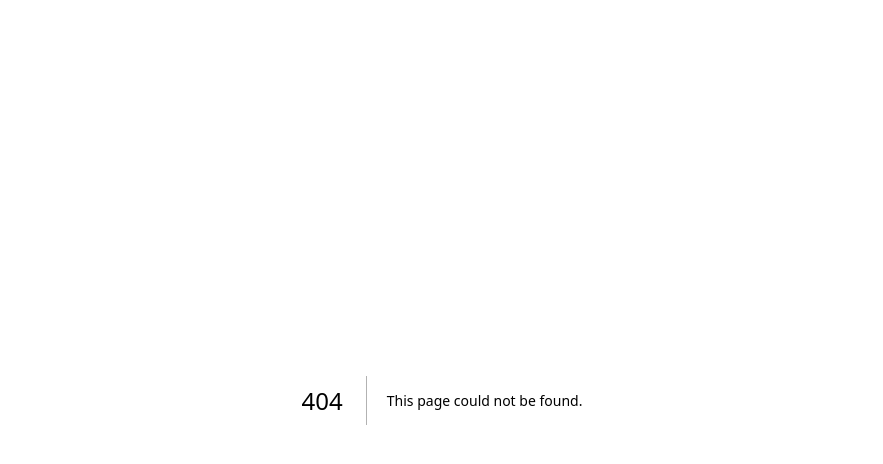
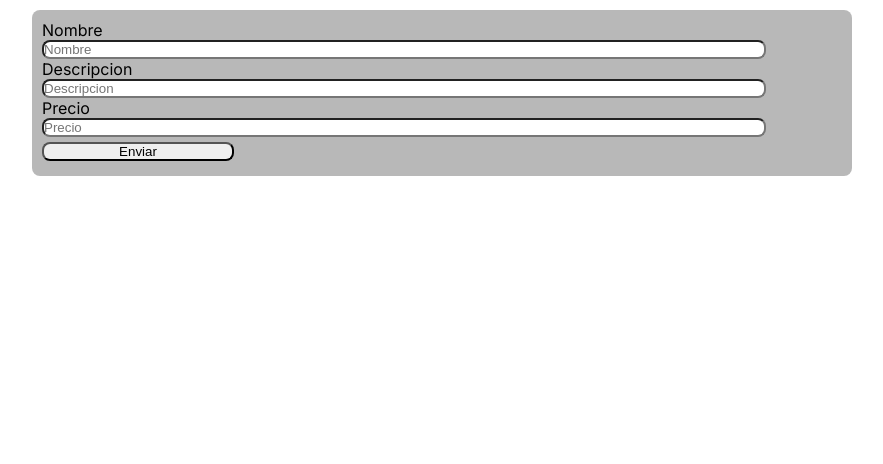
Before and after one commit to IO420/plata-front, a Next.js app: page /Create/Product in a window 1280 px wide. Before the commit this address had no page. Shown: the top 464 px of the page, without its empty margins (198-1081 px from the left). Built offline with nearby package versions, Linux system fonts and the light colour scheme.

Commit message:
form build teacher

```diff
--- /dev/null
+++ b/app/Create/Product/page.tsx
@@ -0,0 +1,8 @@
+import CreateProduct from '@/app/src/components/Create/CreateProduct'
+import React from 'react'
+
+export default function page() {
+  return (
+    <CreateProduct/>
+  )
+}
--- /dev/null
+++ b/app/src/components/Create/CreateProduct.tsx
@@ -0,0 +1,50 @@
+"use client";
+import { useState } from "react";
+import "../../style/global.css";
+
+const useField = (type: string) => {
+  const [value, setValue] = useState('');
+
+  const onChange = (event: any) => {
+    setValue(event.target.value);
+  };
+
+  return { type, value, onChange};
+};
+
+export default function CreateProduct() {
+  const name = useField("text");
+
+  const handleSubmit = (event: any) => {
+    event.preventDefault();
+
+    const data = {
+      name,
+    };
+
+    console.log(data);
+  };
+
+  return (
+    <div className="classic">
+      <form className="form">
+        <div className="input" onSubmit={handleSubmit}>
+          <label>Nombre</label>
+          <input {...name} type="text" placeholder="Nombre" />
+        </div>
+
+        <div className="input">
+          <label>Descripcion</label>
+          <input type="text" placeholder="Descripcion" />
+        </div>
+
+        <div className="input">
+          <label>Precio</label>
+          <input type="text" placeholder="Precio" />
+        </div>
+
+        <button type="submit">Enviar</button>
+      </form>
+    </div>
+  );
+}
--- a/app/src/components/Mapeo/Mapeo.tsx
+++ b/app/src/components/Mapeo/Mapeo.tsx
@@ -7,8 +7,7 @@ import Card from "../Card/Card";
 
 export default function Mapeo() {
   const url = "/product";
-  const method = "GET";
-  const { data, error } = useFetch(url, method);
+  const { data, error } = useFetch(url);
   const [products, setProducts] = useState<Product[]>([]);
 
   useEffect(() => {
--- a/app/src/services/type.ts
+++ b/app/src/services/type.ts
@@ -10,3 +10,7 @@ export interface Product {
   price: number;
   kinds: Kind[];
 }
+
+export interface ProductProps{
+  product:Product
+}
--- a/app/src/style/card.css
+++ b/app/src/style/card.css
@@ -4,14 +4,15 @@
   align-items: center;
   background: #fff;
   color: #000;
+  border: 2px solid gray;
   border-radius: 8px;
   box-shadow: 0 5px 4px rgba(0, 0, 0, 0.5);
   max-width: 30vw;
   width: 40%;
-  height: 300px;
+  max-width: 200px;
   margin: 20px auto;
   padding: 15px;
-  box-sizing: border-box;
+
 }
 
 .card:hover {
--- a/app/src/style/global.css
+++ b/app/src/style/global.css
@@ -1,7 +1,6 @@
 *{
     padding: 0;
     margin: 0;
-    color: white;
     border-radius: 0.5rem;
 }
 
@@ -14,7 +13,37 @@ body{
 
 .flex{
     display: flex;
-    gap: 20px;
+    gap: 10px;
     flex-wrap: wrap;
+}
+
+.classic{
+    display: flex;
+    justify-content: center;
+    align-items: center;
+    margin: 10px;
+}
+
+.form{
+    display: flex;
+    flex-direction: column;
+    background-color: rgba(128, 128, 128, 0.555);
+    max-width: 800px;
+    width: 90%;
+    padding: 10px;
+}
+
+.form [type='text']{
+    width: 90%;
+}
+
+.input{
+    display: flex;
+    flex-direction: column;
+}
+
+button{
+    max-width: 15vw;
+    margin: 5px 0px;
 
 }
```
Also changed, not shown: app/src/components/Card/Card.tsx (+2 -6 lines), app/src/services/productService.tsx (+13 -4 lines).
